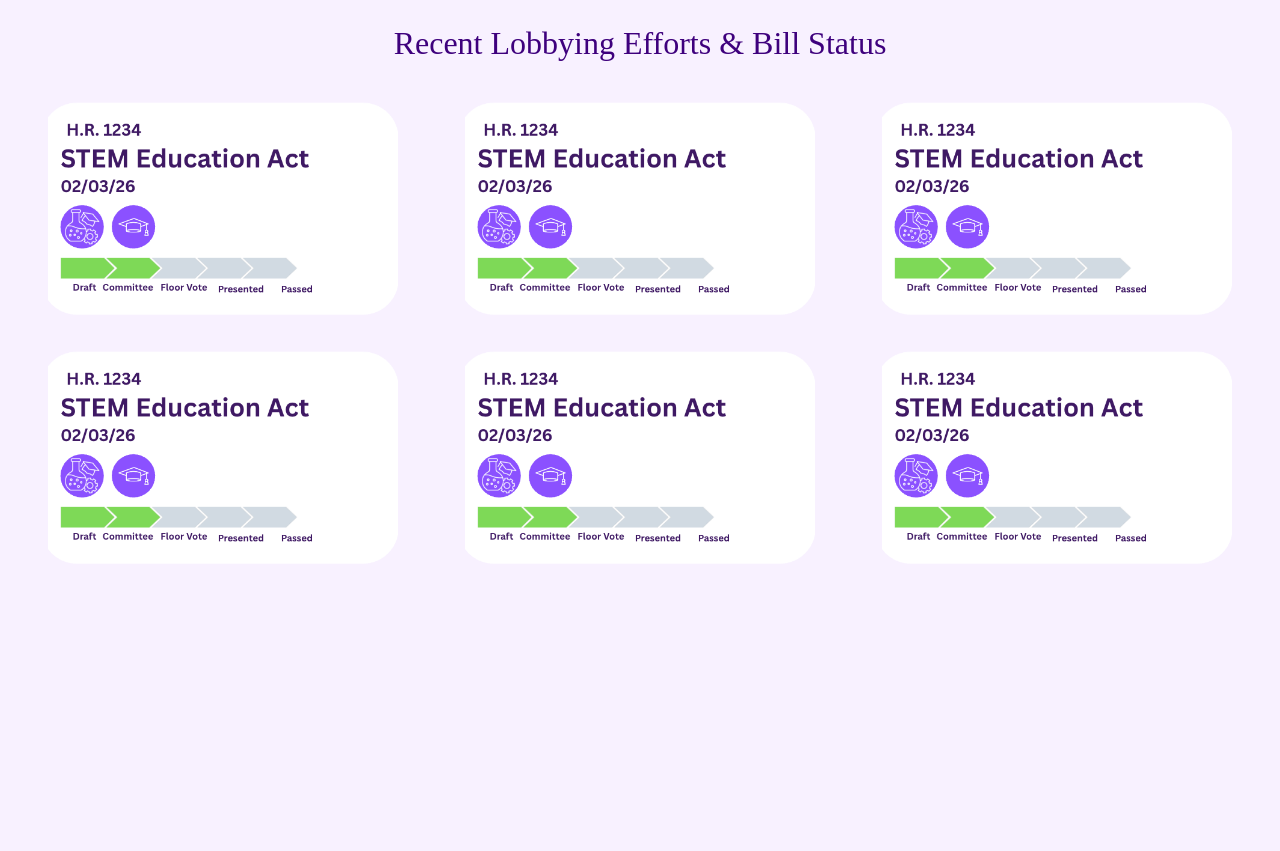
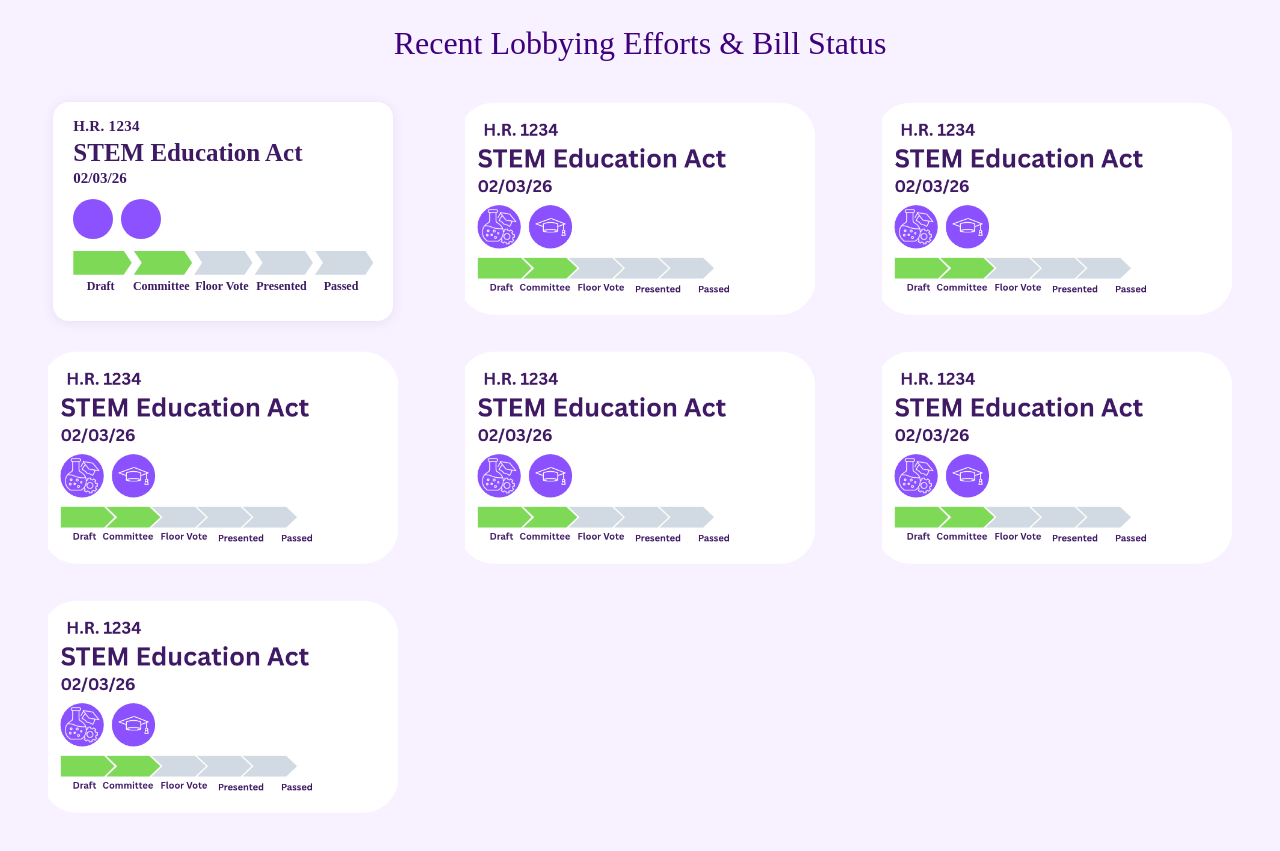
Before and after one commit to swe-ucla/lobbying-website, a React (Create React App) app: page / in a window 1280 px wide. Shown: the part 842-1693 px from the top of the page. Before the commit the page ends 1472 px from the top, so only its background shows below. Built offline with nearby package versions, Linux system fonts and the light colour scheme.

Commit message:
Created bill widget

```diff
--- /dev/null
+++ b/src/BillWidget.css
@@ -0,0 +1,113 @@
+.bill-widget {
+  background: #ffffff;
+  border-radius: 16px;
+  padding: 16px 20px 14px;
+  width: 300px;
+  box-shadow: 0 2px 12px rgba(100, 80, 180, 0.1);
+  display: flex;
+  flex-direction: column;
+  gap: 12px;
+}
+
+/* Text */
+.bill-header {
+  display: flex;
+  flex-direction: column;
+  gap: 2px;
+  text-align: left;
+}
+
+.bill-number {
+  font-size: 15px;
+  font-weight: 700;
+  color: #3e1964;
+  letter-spacing: 0.02em;
+}
+
+.bill-title {
+  font-size: 25px;
+  font-weight: 800;
+  color: #3e1964;
+  margin: 0;
+  line-height: 1.25;
+}
+
+.bill-date {
+  font-size: 15px;
+  font-weight: 600;
+  color: #3e1964;
+}
+
+/* Category Circles */
+.bill-categories {
+  display: flex;
+  gap: 8px;
+}
+
+.category-circle {
+  width: 40px;
+  height: 40px;
+  background-color: #8c52ff;
+  border-radius: 50%;
+  display: inline-flex;
+  align-items: center;
+  justify-content: center;
+  cursor: default;
+}
+
+
+/* Progress bar */
+.bill-progress-wrapper {
+  display: flex;
+  flex-direction: column;
+  gap: 4px;
+}
+
+.bill-progress {
+  display: flex;
+  gap: 0;
+  height: 24px;
+}
+
+.progress-step {
+  flex: 1;
+  height: 100%;
+  clip-path: polygon(0 0, calc(100% - 8px) 0, 100% 50%, calc(100% - 8px) 100%, 0 100%, 8px 50%);
+  margin-right: 2px;
+}
+
+.progress-step.first {
+  clip-path: polygon(0 0, calc(100% - 8px) 0, 100% 50%, calc(100% - 8px) 100%, 0 100%);
+}
+
+.progress-step.last {
+  clip-path: polygon(0 0, calc(100% - 8px) 0, 100% 50%, calc(100% - 8px) 100%, 0 100%, 8px 50%);
+  margin-right: 0;
+}
+
+.progress-step.filled {
+  background: #7ed957;
+}
+
+.progress-step.empty {
+  background: #d1dae3;
+}
+
+
+/* Labels */
+.bill-progress-labels {
+  display: flex;
+}
+
+.step-label {
+  flex: 1;
+  text-align: center;
+  font-size: 12px;
+  font-weight: 700;
+  color: #3a1b60;
+  margin-right: 5px;
+}
+
+.step-label.active-label {
+  color: #3e1964;
+}
--- /dev/null
+++ b/src/BillWidget.js
@@ -0,0 +1,62 @@
+import React from "react";
+import "./BillWidget.css";
+
+const STATUSES = ["Draft", "Committee", "Floor Vote", "Presented", "Passed"];
+// Categories: STEM, Environment & Energy, Education, Healthcare, Public Infrastructure, Human & Social Rights, Miscellaneous
+
+export default function BillWidget({ number, title, date, categories = [], status }) {
+  const currentStep = STATUSES.indexOf(status);
+
+  return (
+    <div className="bill-widget">
+      <div className="bill-header">
+        <span className="bill-number">{number}</span>
+        <h2 className="bill-title">{title}</h2>
+        <span className="bill-date">{date}</span>
+      </div>
+
+      {categories.length > 0 && (
+        <div className="bill-categories">
+          {categories.map((cat, i) => (
+            <div key={i} className="category-circle" title={cat}>
+            </div>
+          ))}
+        </div>
+      )}
+
+      <div className="bill-progress-wrapper">
+        <div className="bill-progress">
+          {STATUSES.map((step, i) => {
+            const filled = i <= currentStep;
+            const isFirst = i === 0;
+            const isLast = i === STATUSES.length - 1;
+            return (
+              <div
+                key={step}
+                className={[
+                  "progress-step",
+                  filled ? "filled" : "empty",
+                  isFirst ? "first" : "",
+                  isLast ? "last" : "",
+                ]
+                  .filter(Boolean)
+                  .join(" ")}
+              />
+            );
+          })}
+        </div>
+
+        <div className="bill-progress-labels">
+          {STATUSES.map((step, i) => (
+            <span
+              key={step}
+              className={`step-label ${i <= currentStep ? "active-label" : ""}`}
+            >
+              {step}
+            </span>
+          ))}
+        </div>
+      </div>
+    </div>
+  );
+}
--- a/src/Home.js
+++ b/src/Home.js
@@ -2,6 +2,7 @@ import React from "react";
 import './Home.css';
 import Header from './components/Header';
 import NavigationBar from './components/NavigationBar';
+import BillWidget from './BillWidget';
 
 
 function Home() {
@@ -44,6 +45,7 @@ function Home() {
                     <h2 className="bill_section_heading">Recent Lobbying Efforts & Bill Status</h2>
 
                     <div className="image_grid">
+                        <BillWidget number="H.R. 1234" title="STEM Education Act" date="02/03/26" categories={["STEM", "Education"]} status="Committee"></BillWidget>
                         <div className="grid_item"><img src="/assets/bill_status.png" alt="Image 1"/></div>
                         <div className="grid_item"><img src="/assets/bill_status.png" alt="Image 2"/></div>
                         <div className="grid_item"><img src="/assets/bill_status.png" alt="Image 3"/></div>
```
